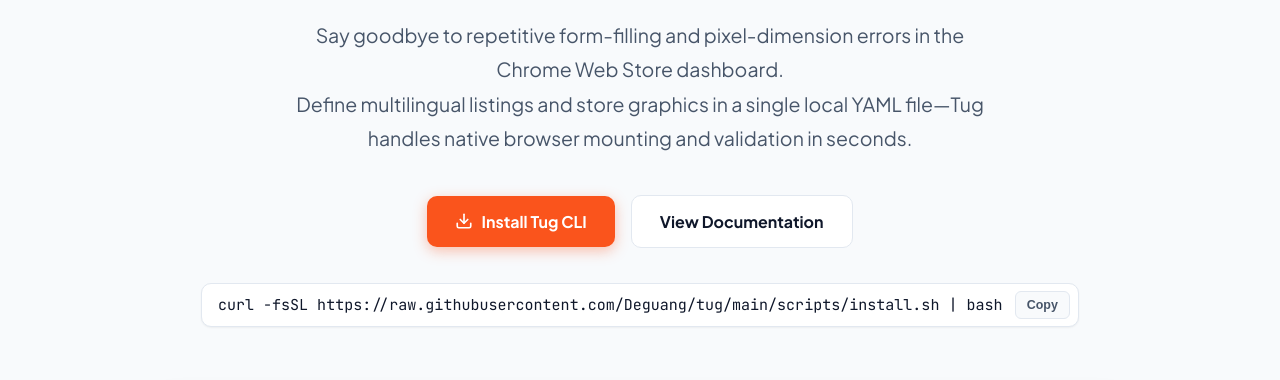
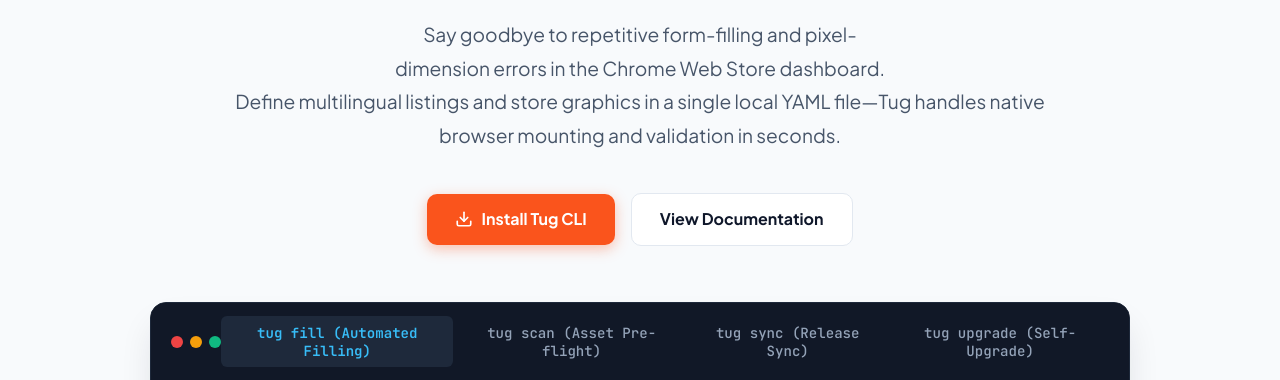
Before and after one commit to Deguang/tug, a website: page docs/index.html in a window 1280 px wide. Shown: the part 348-728 px from the top of the page. Drawn offline with Linux system fonts and the light colour scheme.

Commit message:
fix(docs): deduplicate install guides and polish hero copy layout

```diff
--- a/docs/i18n.js
+++ b/docs/i18n.js
@@ -91,7 +91,7 @@
     "hero_title_2": "像 ",
     "hero_title_em": "git push",
     "hero_title_3": " 一样自然顺畅",
-    "hero_desc": "彻底告别在数十种语言下拉菜单间重复粘贴文案、以及截图尺寸相差 1 像素被拒的折磨。<br>在本地单一 YAML 中编排所有文案与媒体物料，Tug 通过 Chrome DevTools Protocol 本地直驱浏览器完成挂载与校验，全程零凭证泄露风险。",
+    "hero_desc": "告别在数十种语言间机械复制粘贴，杜绝因截图相差 1 像素被拒的折磨。<br>本地一份 YAML 编排多语言文案与物料，Tug 直驱浏览器自动挂载校验，全程零凭据泄露风险。",
     "hero_cta_install": "一键安装 Tug",
     "hero_cta_docs": "阅读官方文档",
     "btn_copied": "已复制！",
@@ -167,7 +167,7 @@
     "hero_title_2": "像 ",
     "hero_title_em": "git push",
     "hero_title_3": " 一樣自然順暢",
-    "hero_desc": "徹底告別在數十種語言下拉選單間重複貼上文案、以及螢幕截圖尺寸相差 1 像素被拒的折磨。<br>在本地單一 YAML 中編排所有文案與媒體素材，Tug 透過 Chrome DevTools Protocol 本地直驅瀏覽器完成掛載與校驗，全程零憑證洩漏風險。",
+    "hero_desc": "告別在數十種語言間機械複製貼上，杜絕因螢幕截圖相差 1 像素被拒的折磨。<br>本地一份 YAML 編排多語言文案與素材，Tug 直驅瀏覽器自動掛載校驗，全程零憑證洩漏隱患。",
     "hero_cta_install": "一鍵安裝 Tug",
     "hero_cta_docs": "閱讀官方文檔",
     "btn_copied": "已複製！",
--- a/docs/index.html
+++ b/docs/index.html
@@ -327,11 +327,12 @@
     }
 
     p.hero-desc {
-      font-size: 1.22rem;
+      font-size: 1.2rem;
       color: var(--text-muted);
-      max-width: 720px;
+      max-width: 860px;
       margin: 0 auto 2.5rem;
       line-height: 1.75;
+      text-wrap: balance;
     }
 
     .hero-actions {
@@ -339,7 +340,7 @@
       align-items: center;
       justify-content: center;
       gap: 1rem;
-      margin-bottom: 2.2rem;
+      margin-bottom: 3.5rem;
       flex-wrap: wrap;
     }
 
@@ -383,25 +384,6 @@
       background: var(--bg-card-hover);
       border-color: var(--text-muted);
       transform: translateY(-1px);
-    }
-
-    /* 一键安装代码胶囊 */
-    .quick-install-bar {
-      display: inline-flex;
-      align-items: center;
-      gap: 0.75rem;
-      background: var(--bg-card);
-      border: 1px solid var(--border-light);
-      border-radius: 10px;
-      padding: 0.45rem 0.5rem 0.45rem 1rem;
-      box-shadow: var(--shadow-sm);
-      margin-bottom: 3.5rem;
-    }
-
-    .quick-install-bar code {
-      font-family: var(--font-mono);
-      font-size: 0.94rem;
-      color: var(--text-main);
     }
 
     .btn-copy {
@@ -958,11 +940,6 @@
         </a>
       </div>
 
-      <div class="quick-install-bar">
-        <code>curl -fsSL https://raw.githubusercontent.com/Deguang/tug/main/scripts/install.sh | bash</code>
-        <button class="btn-copy" onclick="copyInstallCmd(this, 'curl -fsSL https://raw.githubusercontent.com/Deguang/tug/main/scripts/install.sh | bash')" data-i18n="btn_copy">Copy</button>
-      </div>
-
       <!-- 交互终端模拟器 -->
       <div class="terminal-window">
         <div class="terminal-header">
@@ -1216,18 +1193,7 @@
       });
     }
 
-    function copyInstallCmd(btn, text) {
-      const t = window.translations[window.currentLang || 'en'];
-      navigator.clipboard.writeText(text).then(() => {
-        const orig = btn.textContent;
-        btn.textContent = t.btn_copied;
-        btn.style.color = '#10B981';
-        setTimeout(() => {
-          btn.textContent = orig;
-          btn.style.color = '';
-        }, 2000);
-      });
-    }
+
 
     // 页面初始化加载多语言与终端内容
     function initLanding() {
```
